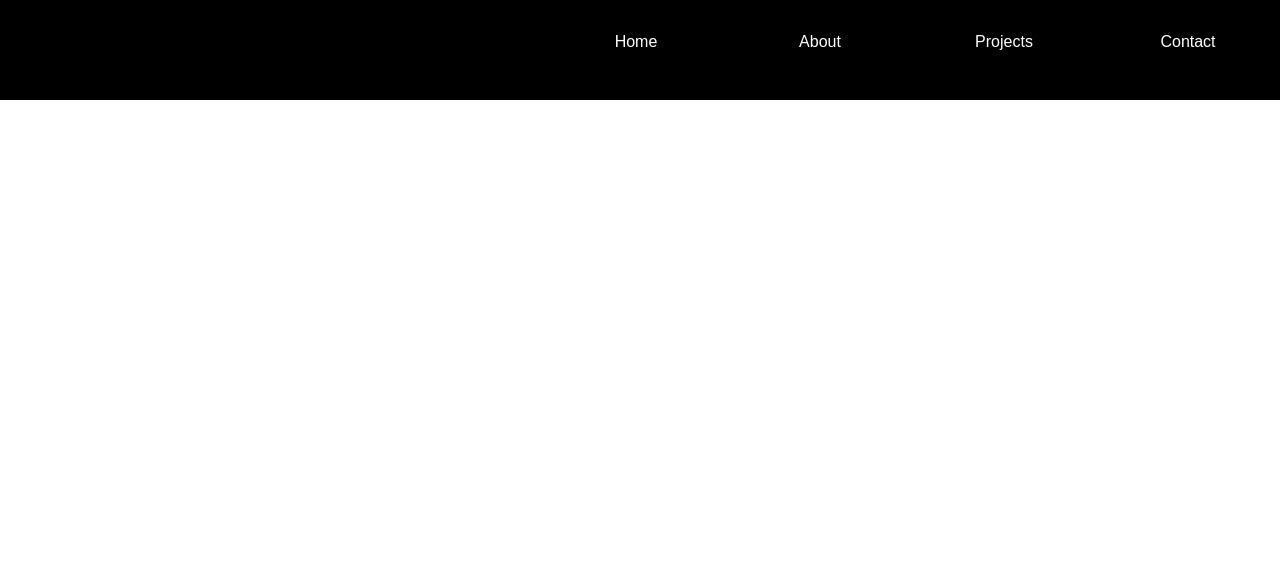
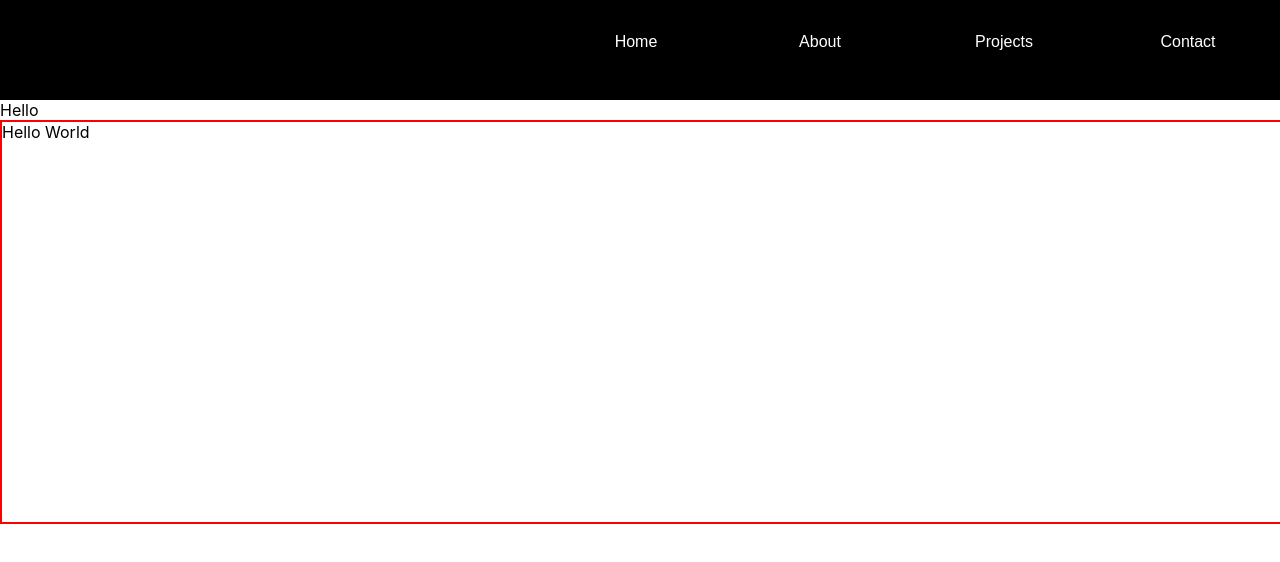
Before and after one commit to shawnmcmahon/portfolio, a React (Create React App) app: page /contact in a window 1280 px wide. Shown: the top 562 px of the page. Built offline with nearby package versions, Linux system fonts and the light colour scheme.

Commit message:
Fix error where Contact component was not displaying

```diff
--- a/src/Components/App/App.css
+++ b/src/Components/App/App.css
@@ -1,38 +1,4 @@
 .App {
-  text-align: center;
+  width: 100%;
+  height: auto;
 }
-
-.App-logo {
-  height: 40vmin;
-  pointer-events: none;
-}
-
-@media (prefers-reduced-motion: no-preference) {
-  .App-logo {
-    animation: App-logo-spin infinite 20s linear;
-  }
-}
-
-.App-header {
-  background-color: #282c34;
-  min-height: 100vh;
-  display: flex;
-  flex-direction: column;
-  align-items: center;
-  justify-content: center;
-  font-size: calc(10px + 2vmin);
-  color: white;
-}
-
-.App-link {
-  color: #61dafb;
-}
-
-@keyframes App-logo-spin {
-  from {
-    transform: rotate(0deg);
-  }
-  to {
-    transform: rotate(360deg);
-  }
-}
--- a/src/Components/App/App.js
+++ b/src/Components/App/App.js
@@ -15,31 +15,40 @@ const App = () => {
           <Route
             exact
             path='/'
-            render={() => (
-              <Home />
-            )}
-          />
-          <Route
-            exact
-            path='/:projects/'
-            render={() => (
-              <Projects />
-            )}
+            render={() => {
+              return (
+                <Home />
+              )
+            }}
           />
           <Route
             exact
             path='/contact/'
-            render={() => (
-              <Contact />
-            )}
+            render={() => {
+              return (
+                <Contact />
+              )
+          }}
           />
           <Route
-            path='*'
-            render={() => (
-              <Error />
-            )}
+            exact
+            path='/contact/'
+            render={() => {
+              return (
+                <Contact />
+              )
+            }}
           />
-        </Switch>
+          <Route
+            exact
+            path='/contact/'
+            render={() => {
+              return (
+                <Contact />
+              )
+            }}
+          />
+          </Switch>
       </div>
   );
 }
--- a/src/Components/Contact/Contact.css
+++ b/src/Components/Contact/Contact.css
@@ -0,0 +1,5 @@
+.contact-container {
+  border: 2px red solid;
+  width: 100%;
+  height: 50vh;
+}
--- a/src/Components/Contact/Contact.js
+++ b/src/Components/Contact/Contact.js
@@ -3,7 +3,10 @@ import './Contact.css';
 const Contact = () => {
   return (
     <div>
-      Contact
+      Hello
+      <section className="contact-container">
+        Hello World
+      </section>
     </div>
   );
 }
--- a/src/Components/Header/Header.js
+++ b/src/Components/Header/Header.js
@@ -1,5 +1,5 @@
 import './Header.css';
-import Contact from '../Contact/Contact';
+// import Contact from '../Contact/Contact';
 import { Link }  from 'react-router-dom';
 
 const Header = () => {
--- a/src/Components/Home/Home.css
+++ b/src/Components/Home/Home.css
@@ -3,6 +3,8 @@
   flex-direction: column;
   justify-content: center;
 }
+
+
 
 .nav {
   width: 100%;
```
